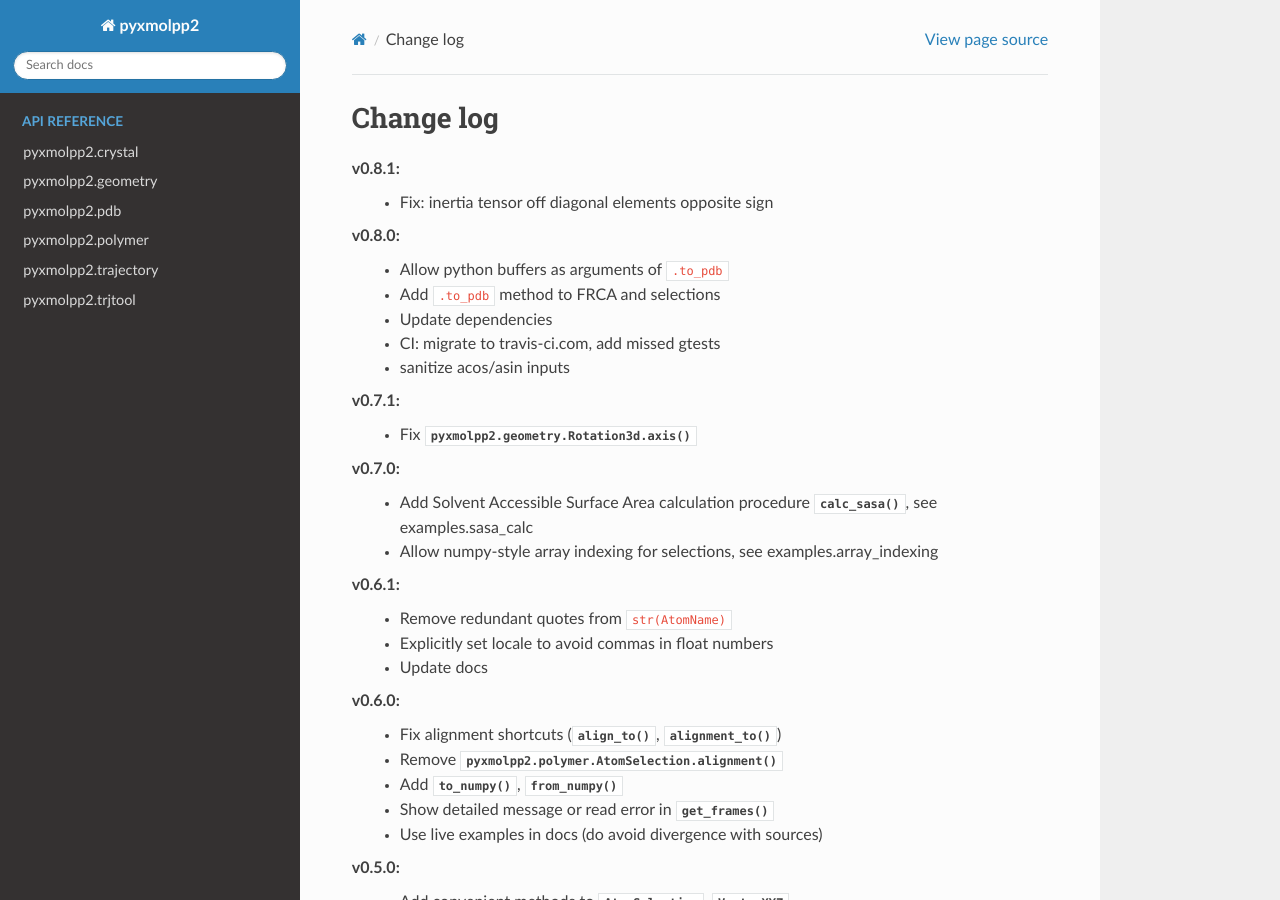
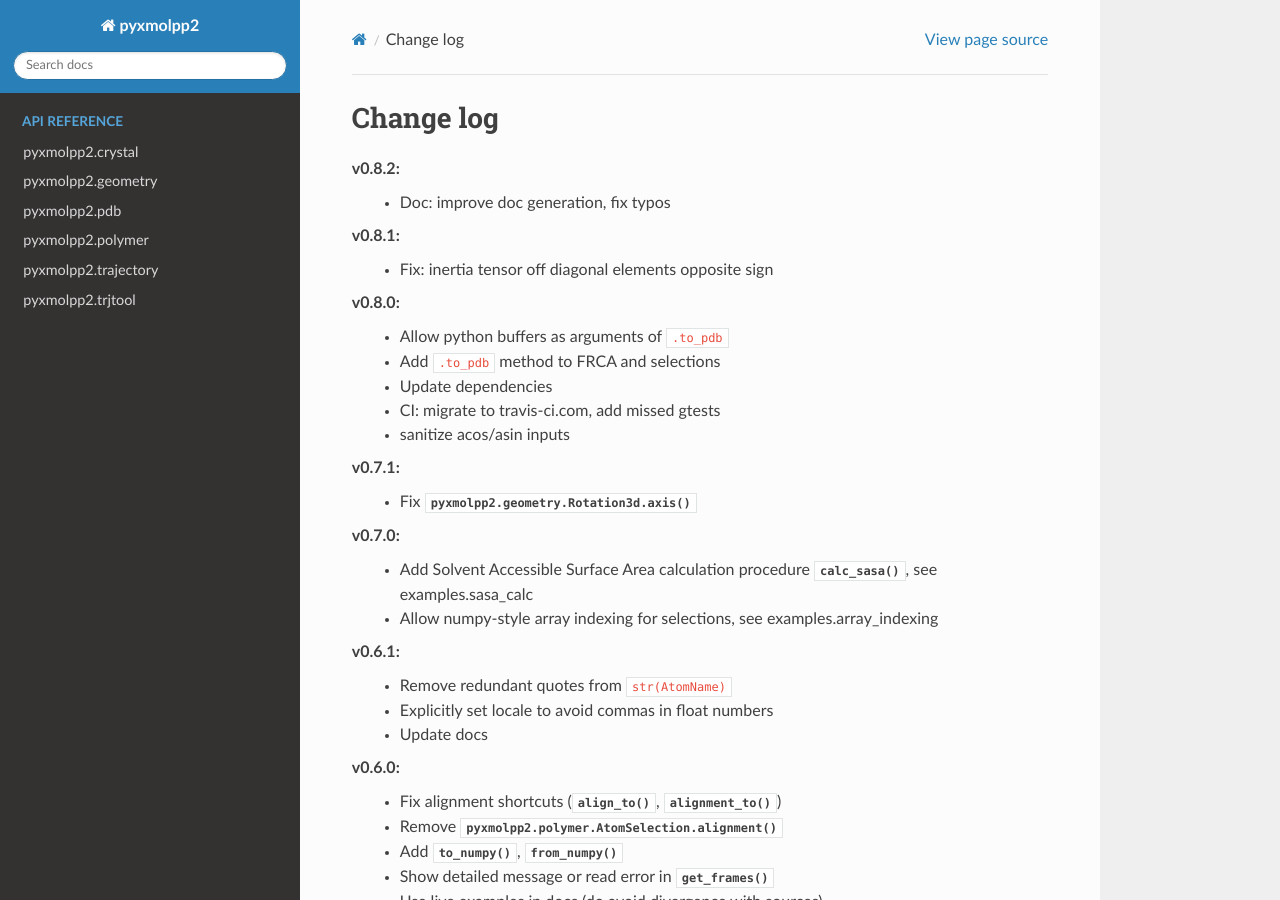
Before and after one commit to sizmailov/pyxmolpp2, a Sphinx documentation site: the page built from docs/source/changelog.rst, in a window 1280 px wide and 900 px high. Built offline with Sphinx 7.4.7 and the Read the Docs theme 2.0.0, drawn with Linux system fonts in a browser that asks for light colours; pages that are not in the unit, such as notebooks, are missing from menus.

Commit message:
bump version, update changelog

```diff
--- a/docs/source/changelog.rst
+++ b/docs/source/changelog.rst
@@ -1,6 +1,8 @@
 ----------
 Change log
 ----------
+v0.8.2:
+  - Doc: improve doc generation, fix typos
 v0.8.1:
   - Fix: inertia tensor off diagonal elements opposite sign
 v0.8.0:
```
Also changed, not shown: 1 other file.
